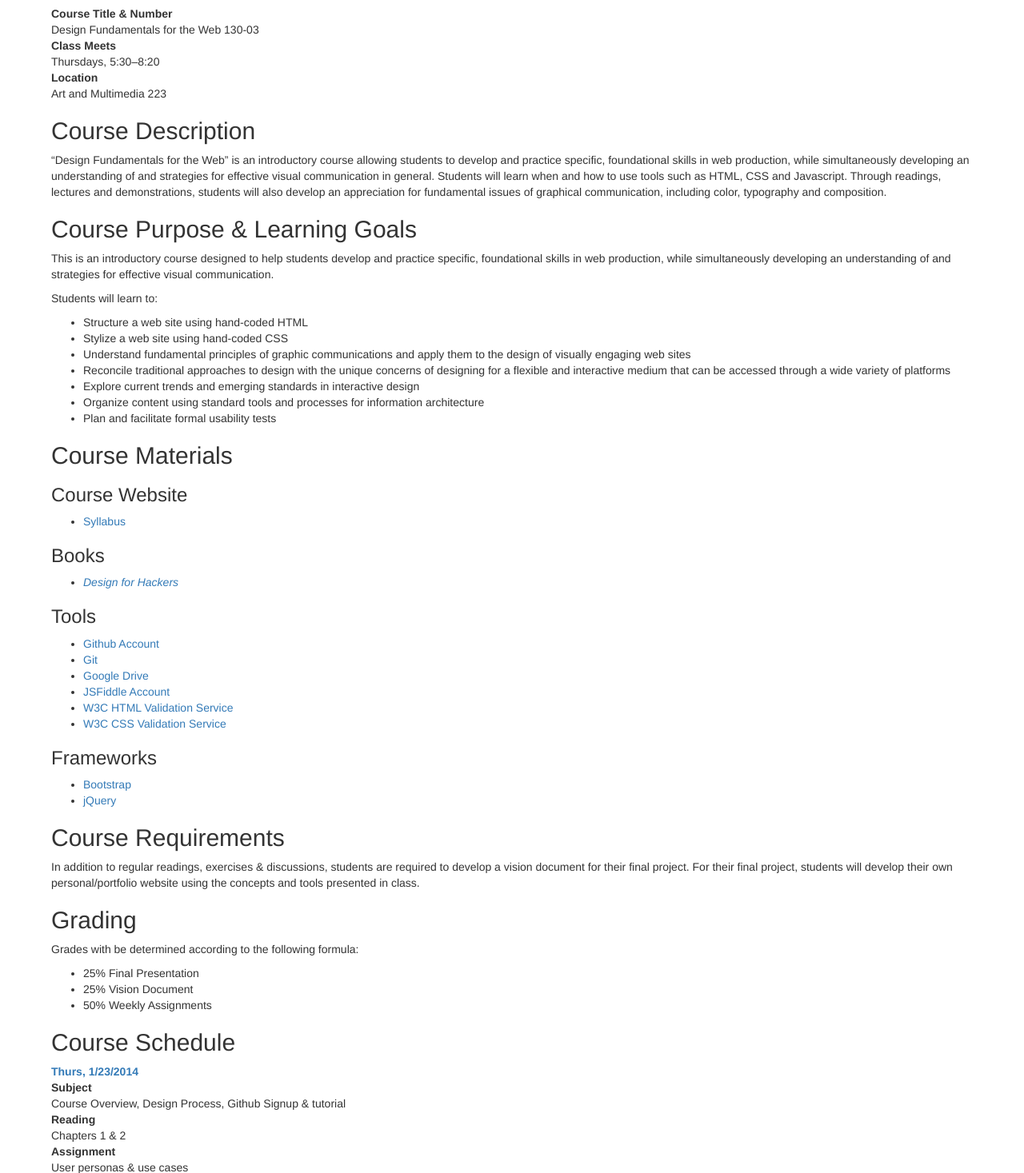
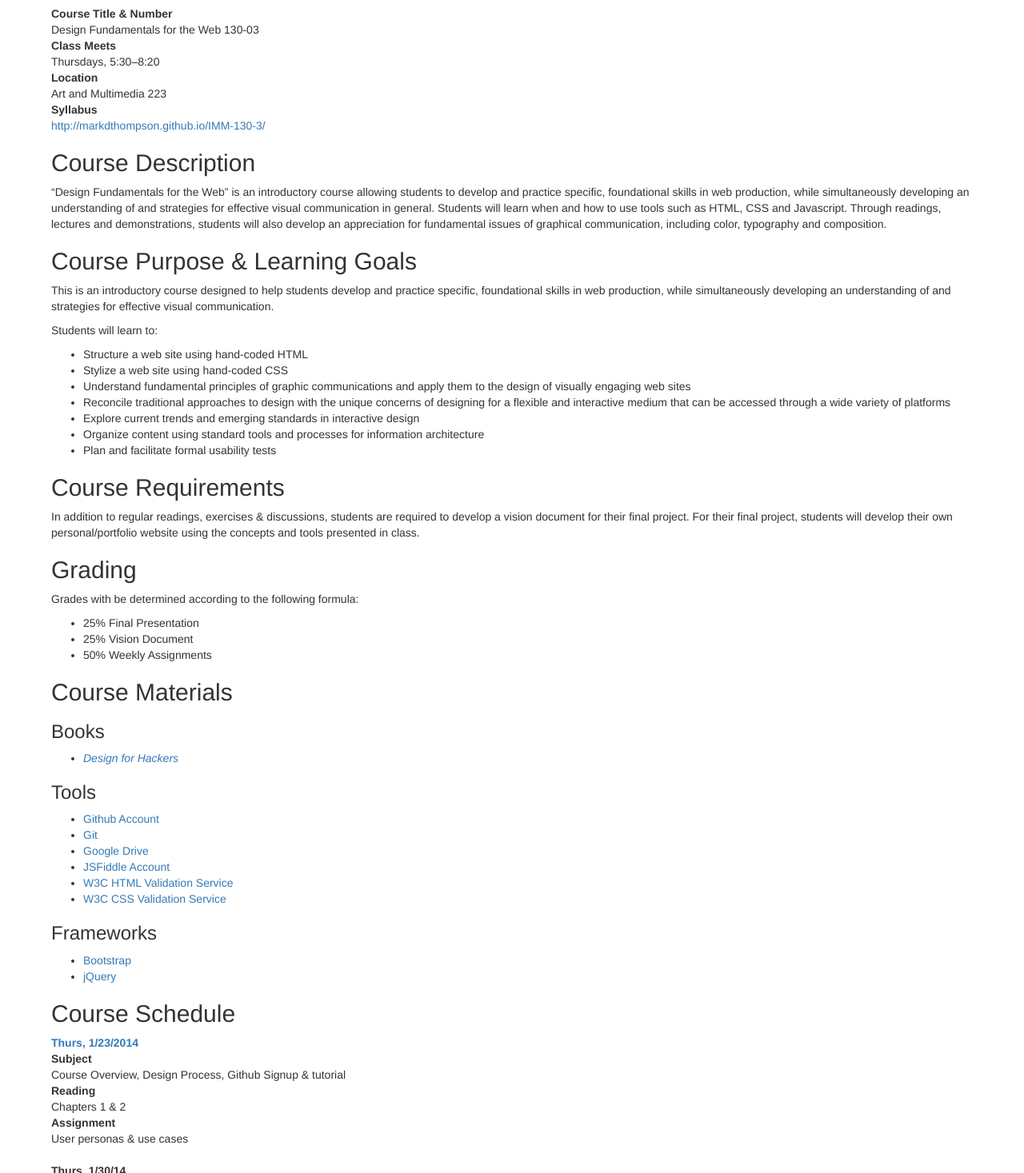
Before and after one commit to TCNJ-IMM-130-03/IMM-130-3, a plain HTML site: page index.html in a window 1280 px wide. Shown: the part 389-1856 px from the top of the page at 80% size. Drawn offline with nearby package versions, Linux system fonts and the light colour scheme.

Commit message:
updated index.html

```diff
--- a/index.html
+++ b/index.html
@@ -57,6 +57,9 @@
 	<dt>Location</dt>
 	<dd>Art and Multimedia 223</dd>
 
+	<dt>Syllabus</dt>
+	<dd><a href="http://markdthompson.github.io/IMM-130-3/" title="Design Fundamentals for the Web Syllabus">http://markdthompson.github.io/IMM-130-3/</a></dd>
+
 </dl>
 </section>
 
@@ -86,13 +89,29 @@ an understanding of and strategies for effective visual communication.</p>
 
 </section>
 
+<!-- Course Requirements -->
+<section>
+<h2>Course Requirements</h2>
+<p>In addition to regular readings, exercises &amp; discussions, students are required to develop a vision document for their final project. For their final project, students will develop their own personal/portfolio website using
+the concepts and tools presented in class.</p>
+
+</section>
+
+
+<!-- Grading -->
+<section>
+<h2>Grading</h2>
+<p>Grades with be determined according to the following formula:</p>
+<ul>
+	<li>25&percnt; Final Presentation</li>
+	<li>25&percnt; Vision Document</li>
+	<li>50&percnt; Weekly Assignments</li>
+</ul>
+</section>
+
 <!-- Course Materials -->
 <section>
 <h2>Course Materials</h2>
-<h3>Course Website</h3>
-<ul>
-	<li><a href="http://markdthompson.github.io/IMM-130-3/" title="Design Fundamentals for the Web Syllabus">Syllabus</a></li>
-</ul>
 
 <h3>Books</h3>
 <ul>
@@ -115,26 +134,6 @@ an understanding of and strategies for effective visual communication.</p>
 <li><a href="http://jquery.com/" title="a fast, small, and feature-rich JavaScript library">jQuery</a></li>
 </ul>
 
-</section>
-
-<!-- Course Requirements -->
-<section>
-<h2>Course Requirements</h2>
-<p>In addition to regular readings, exercises &amp; discussions, students are required to develop a vision document for their final project. For their final project, students will develop their own personal/portfolio website using
-the concepts and tools presented in class.</p>
-
-</section>
-
-
-<!-- Grading -->
-<section>
-<h2>Grading</h2>
-<p>Grades with be determined according to the following formula:</p>
-<ul>
-	<li>25&percnt; Final Presentation</li>
-	<li>25&percnt; Vision Document</li>
-	<li>50&percnt; Weekly Assignments</li>
-</ul>
 </section>
 
 <!-- Course Schedule -->
```
